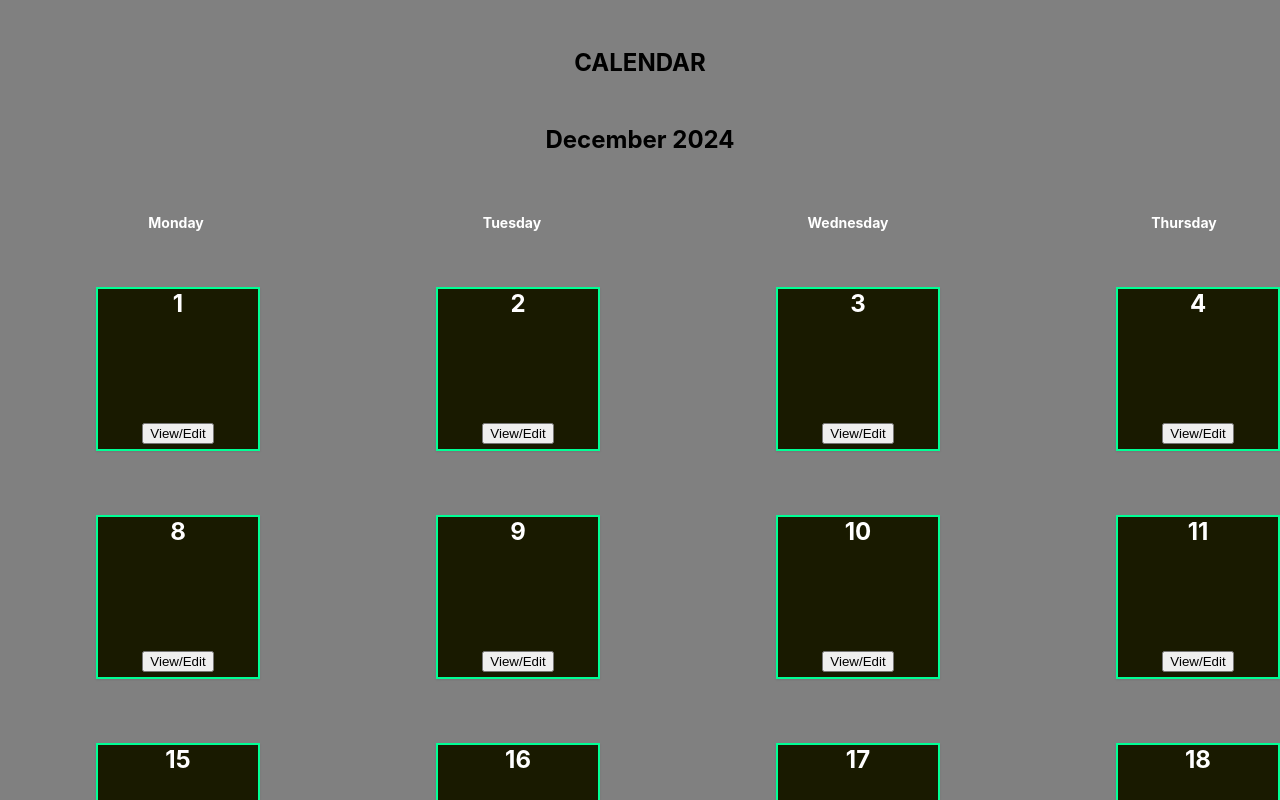
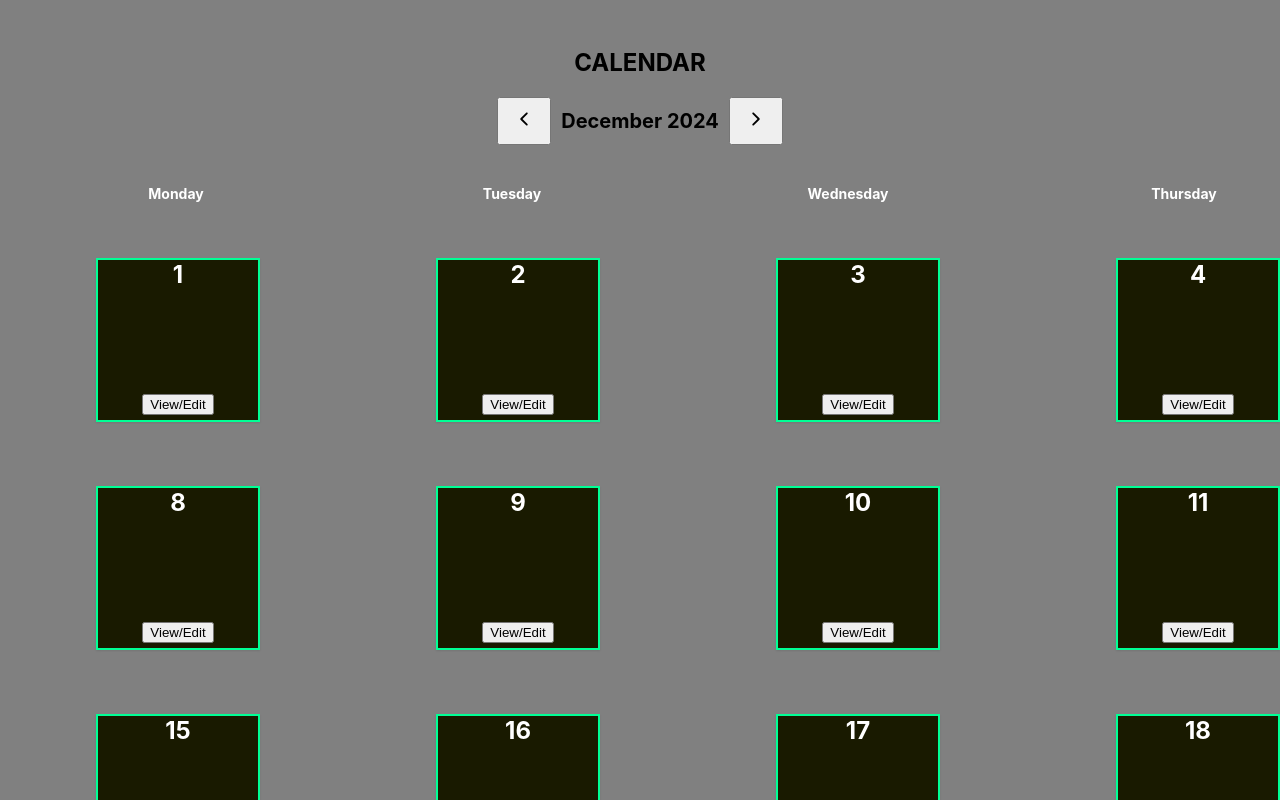
Before and after one commit to emuldaka/Calendar, a React (Create React App) app in the folder frontend/: page / in a window 1280 px wide. Shown: the top 800 px of the page. Built offline with nearby package versions, Linux system fonts and the light colour scheme.

Commit message:
advanced month logic begins

```diff
--- a/frontend/src/App.css
+++ b/frontend/src/App.css
@@ -180,3 +180,23 @@ input[type="checkbox"] {
   align-items: center;
   justify-content: start;
 }
+
+.currentMonthCon {
+  display: flex;
+  align-items: center; /* Align items vertically */
+  justify-content: center; /* Distribute space between elements */
+  gap: 10px;
+}
+
+.pageLeft,
+.pageRight {
+  padding: 10px 15px;
+  font-size: 16px;
+  cursor: pointer;
+}
+
+.currentMonth {
+  margin: 0;
+  font-size: 20px;
+  text-align: center;
+}
--- a/frontend/src/components/InputForm.js
+++ b/frontend/src/components/InputForm.js
@@ -75,6 +75,7 @@ function InputForm() {
     e.preventDefault();
     console.log(entryText + " @", dateTime);
     eventSubmit(entryText, dateTime);
+    fetchCurrentEvents();
   }
 
   async function handleDeleteClick(e) {
--- a/frontend/src/contexts/CalendarContext.js
+++ b/frontend/src/contexts/CalendarContext.js
@@ -1,4 +1,5 @@
 import React, { createContext, useState } from "react";
+import { useCurrentMonth } from "../hooks/useCurrentMonth";
 
 export const CalendarContext = createContext();
 
@@ -9,6 +10,9 @@ const CalendarContextProvider = ({ children }) => {
   const [cellYear, setCellYear] = useState("");
   const [cellMonth, setCellMonth] = useState("");
   const [cellDay, setCellDay] = useState("");
+  const [monthPagination, setMonthPagination] = useState(
+    useCurrentMonth(currentTime)
+  );
 
   return (
     <CalendarContext.Provider
@@ -25,6 +29,8 @@ const CalendarContextProvider = ({ children }) => {
         setCellMonth,
         cellYear,
         setCellYear,
+        monthPagination,
+        setMonthPagination,
       }}
     >
       {children}
--- a/frontend/src/hooks/useCurrentMonth.js
+++ b/frontend/src/hooks/useCurrentMonth.js
@@ -1,8 +1,4 @@
-import { useState } from "react";
-
 export const useCurrentMonth = (currentTime) => {
-  const [currentMonth, setCurrentMonth] = useState("");
-
   const monthsOrdered = [
     "January",
     "Febuary",
--- a/frontend/src/pages/Home.js
+++ b/frontend/src/pages/Home.js
@@ -5,6 +5,8 @@ import InputForm from "../components/InputForm";
 import { CalendarContext } from "../contexts/CalendarContext";
 import { useState } from "react";
 import { useCurrentMonth } from "../hooks/useCurrentMonth";
+import { IoIosArrowBack } from "react-icons/io";
+import { IoIosArrowForward } from "react-icons/io";
 
 function Home() {
   const {
@@ -69,12 +71,28 @@ function Home() {
     return arr;
   }
 
+  function leftPagination() {
+    console.log("left arrow clicked");
+  }
+
+  function rightPagination() {
+    console.log("right arrow clicked");
+  }
+
   return (
     <>
       <h2 className="title">CALENDAR </h2>
-      <h2 className="currentMonth">
-        {useCurrentMonth(currentTime)} {currentTime.substring(0, 4)}
-      </h2>
+      <div className="currentMonthCon">
+        <button className="pageLeft" onClick={leftPagination}>
+          <IoIosArrowBack size={20} />
+        </button>
+        <h2 className="currentMonth">
+          {useCurrentMonth(currentTime)} {currentTime.substring(0, 4)}
+        </h2>
+        <button className="pageRight" onClick={rightPagination}>
+          <IoIosArrowForward size={20} />
+        </button>
+      </div>
 
       {isFormDisplayed ? (
         <InputForm />
```
